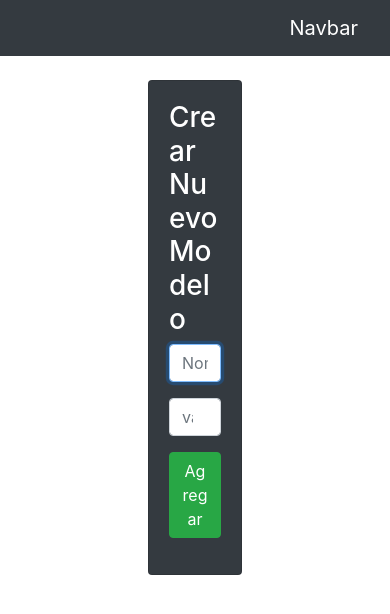
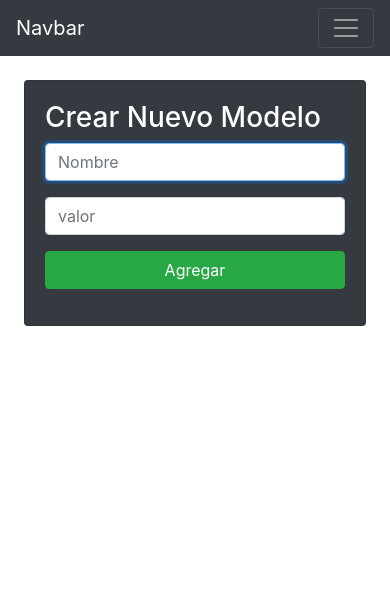
Before and after one commit to YoooBrayan/ThreadSoftModels, a React (Create React App) app: page /modelo/create in a window 390 px wide. Shown: the top 614 px of the page. Built offline with nearby package versions, Linux system fonts and the light colour scheme.

Commit message:
Version 7.1 Diseño responsive en cada componente. (arreglar el collapse del Nav)

```diff
--- a/src/components/CreateModelo.js
+++ b/src/components/CreateModelo.js
@@ -53,7 +53,7 @@
 
   return (
     <div className="row">
-      <div className="col-4 offset-4">
+      <div className="col-12 col-sm-10 offset-sm-1 col-md-6 offset-md-3 col-lg-4 offset-lg-4">
         <div className="card card-body bg-dark">
           <h3 className="text-white">Crear Nuevo Modelo</h3>
           <form onSubmit={handleSubmit(onSubmit)}>
--- a/src/components/Modelo.js
+++ b/src/components/Modelo.js
@@ -45,7 +45,7 @@
         </div>
       </div>
 
-      <div className="col-3">
+      {filtro===""?<div className="col-12 col-md-4 col-sm-6 col-lg-3">
         <div className="card m-1">
           <img
             src="https://www.pinclipart.com/picdir/big/335-3351291_blouse-coloring-page-imagenes-de-blusa-para-dibujar.png"
@@ -61,10 +61,10 @@
             </Link>
           </div>
         </div>
-      </div>
+      </div>: ""}
 
       {busqueda.map((busqueda, index) => (
-        <div className="col-3" key={index}>
+        <div className="col-12 col-md-4 col-sm-6 col-lg-3" key={index}>
           <div className="card m-1">
             <img
               src={
--- a/src/components/ModeloOperaciones/ModeloOperaciones.js
+++ b/src/components/ModeloOperaciones/ModeloOperaciones.js
@@ -310,7 +310,7 @@
 
   return (
     <div className="row">
-      <div className="col-5">
+      <div className="col-12 col-md-6 mb-4">
         <EditModelo
           id={id}
           onChangeModeloP={onChangeModelo}
@@ -333,7 +333,7 @@
           total={total}
         />
       </div>
-      <div className="col-7 border bg-light">
+      <div className="col-12 col-md-6 border bg-light">
         <h3 className="text-center mb-3">Operaciones</h3>
         <TableOperaciones
           servicio={deleteOperacion}
--- a/src/components/Navigation.js
+++ b/src/components/Navigation.js
@@ -3,26 +3,26 @@
 
 export default function Navigation() {
   return (
-    <nav className="navbar navbar-expand-lg bg-dark">
+    <nav className="navbar navbar-expand-lg navbar-dark bg-dark">
+      <Link className="navbar-brand" to="/">
+        Navbar
+      </Link>
       <button
         className="navbar-toggler"
         type="button"
         data-toggle="collapse"
-        data-target="#navbarTogglerDemo03"
-        aria-controls="navbarTogglerDemo03"
+        data-target="#navbarNav"
+        aria-controls="navbarNav"
         aria-expanded="false"
         aria-label="Toggle navigation"
       >
         <span className="navbar-toggler-icon" />
       </button>
-      <Link className="navbar-brand text-white" to="/">
-        Navbar
-      </Link>
-      <div className="collapse navbar-collapse" id="navbarTogglerDemo03">
-        <ul className="navbar-nav mt-2 mt-lg-0">
+      <div className="collapse navbar-collapse" id="navbarNav">
+        <ul className="navbar-nav">
           <li className="nav-item active">
-            <Link className="nav-link text-white" to="/modelos">
-              Modelos
+            <Link className="nav-link" to="/modelos">
+              Modelos <span className="sr-only">(current)</span>
             </Link>
           </li>
         </ul>
```
